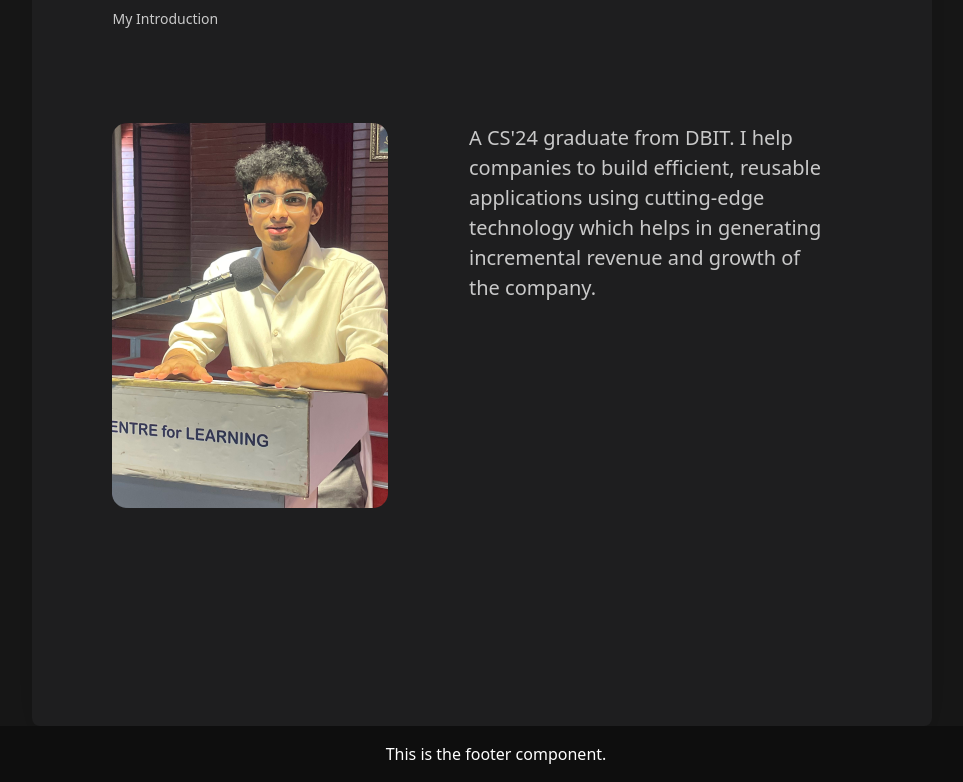
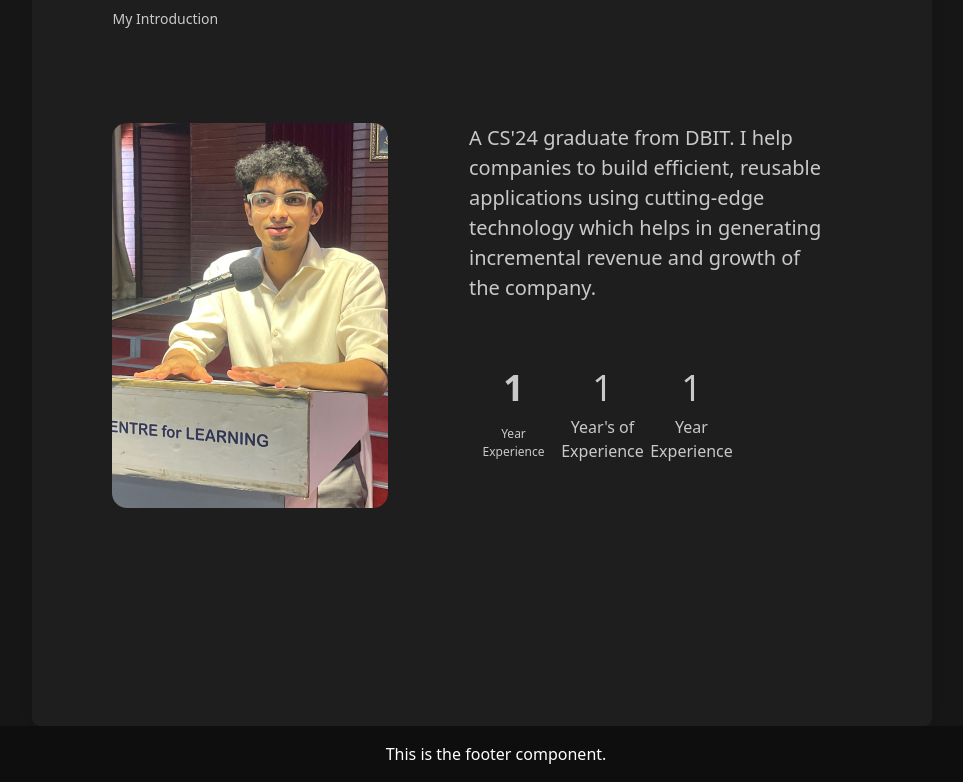
Before and after one commit to KevinGeejo/Portfolio_React, a React (Create React App) app: page / in a window 1280 px wide. Shown: the part 1025-1807 px from the top of the page, without its empty margins (144-1107 px from the left). Built offline with nearby package versions, Linux system fonts and the light colour scheme.

Commit message:
Update About component with experience details

```diff
--- a/src/components/About.jsx
+++ b/src/components/About.jsx
@@ -24,10 +24,25 @@ const About = () => {
         <div className='mt-[94px] flex '>
           <img className='w-[276px] h-[385px] ' src={kevinpic} alt="Kevin About Section" />
           <div className='ml-[81px] w-[359px] h-[389px]'>
-          <p className=' text-[#C9C9C9]  text-[20px] '>A CS'24 graduate from DBIT. I help companies to build efficient, reusable applications using cutting-edge technology which helps in generating incremental revenue and growth of the company.</p>
+            <p className=' text-[#C9C9C9]  text-[20px] '>A CS'24 graduate from DBIT. I help companies to build efficient, reusable applications using cutting-edge technology which helps in generating incremental revenue and growth of the company.</p>
+             <div className='flex flex-row'>
+              <div className='text-[#C9C9C9] mt-[58px] flex-col'>
 
+                <h1 className=' w-[89px] h-[35] text-[36px] text-center font-semibold'>1</h1>
+                <p className='w-[89px] h-[29px] text-center text-[12px] mt-[10px]'>Year Experience</p>
+              </div>
+              <div className='text-[#C9C9C9] mt-[58px] flex-col'>
+
+                <h1 className=' text-[36px] text-center '>1</h1>
+                <p className='w-[89px] h-[29px] text-center'>Year's of Experience</p>
+              </div>
+              <div className='text-[#C9C9C9] mt-[58px] flex-col'>
+
+                <h1 className=' text-[36px] text-center'>1</h1>
+                <p className='w-[89px] h-[29px] text-center'>Year Experience</p>
+              </div>
+              </div>
           </div>
-
         </div>
 
       </div>
```
